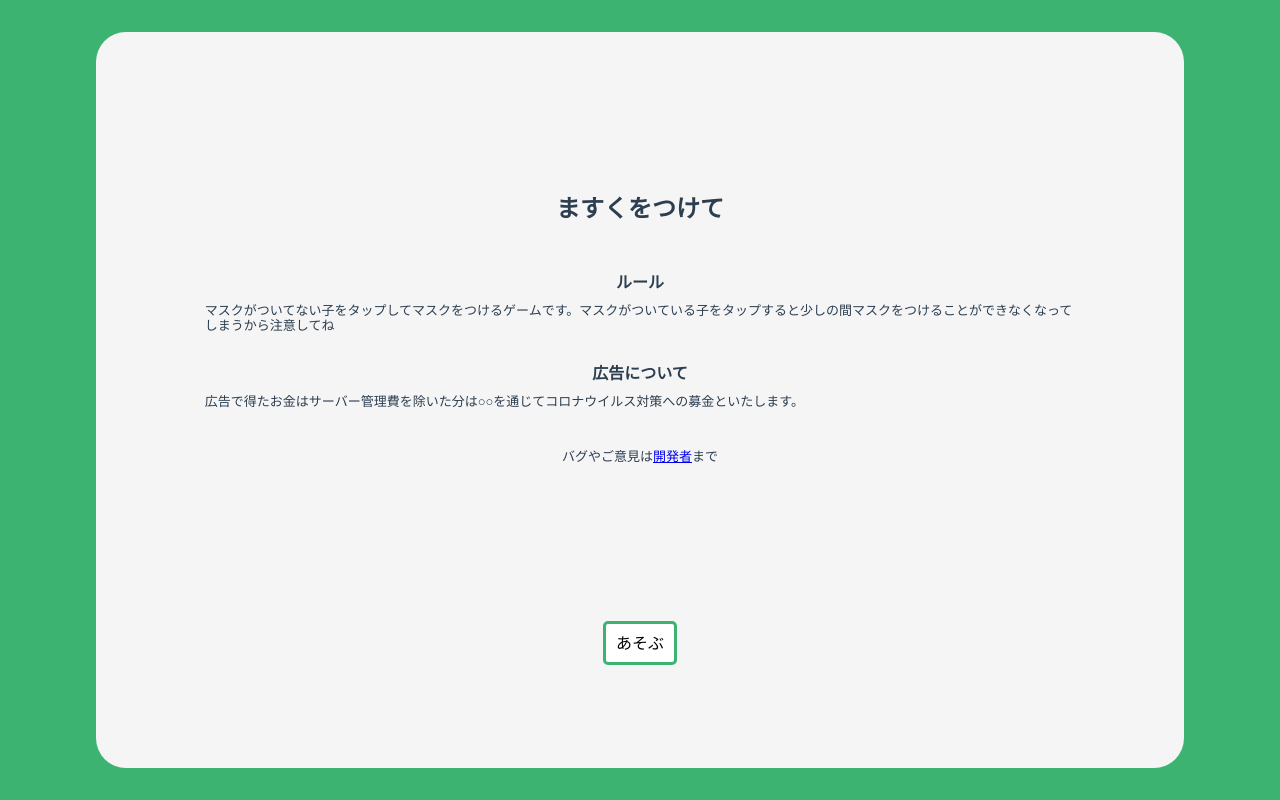
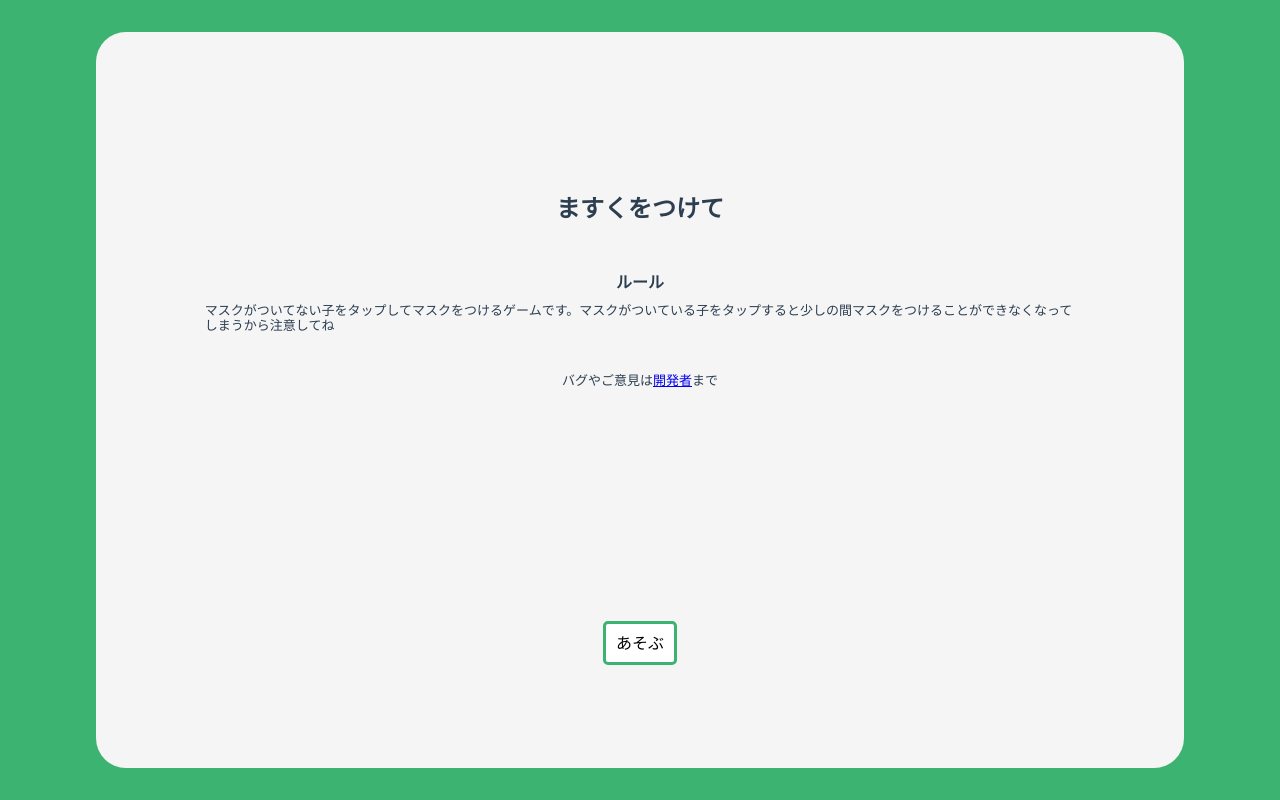
Before and after one commit to takumma/mask-game, a Vue app: page / in a window 1280 px wide. Built offline with nearby package versions, Linux system fonts and the light colour scheme; what vue-awesome-countdown would draw is missing.

Commit message:
twitterCardの追加とその他修正

```diff
--- a/public/index.html
+++ b/public/index.html
@@ -6,6 +6,11 @@
     <meta name="viewport" content="width=device-width,initial-scale=1.0">
     <link rel="icon" href="<%= BASE_URL %>favicon.ico">
     <title>ますくをつけて</title>
+    <meta name="twitter:card" content="summary_large_image">
+    <meta property="og:url" content="https://mask-game.tk/">
+    <meta property="og:title" content="ますくをつけて">
+    <meta property="og:description" content="マスクをつけて遊ぼう！">
+    <meta property="og:image" content="<%= BASE_URL %>card.jpg">
     <script data-ad-client="ca-pub-5412927648674907" async src="https://pagead2.googlesyndication.com/pagead/js/adsbygoogle.js"></script>
   </head>
   <body>
--- a/src/components/GameStage.vue
+++ b/src/components/GameStage.vue
@@ -77,10 +77,8 @@ export default {
   transform: translateX(-50%) translateY(-50%);
   width: 85%;
   height: 92%;
-  background-color: whitesmoke;
+  background-color: white;
   border-radius: 30px;
-  /*background-image: url(../../public/road.png);*/
-  background-image: url(../assets/logo.png);
   background-repeat: repeat;
   overflow: hidden;
 }
--- a/src/components/HomeStage.vue
+++ b/src/components/HomeStage.vue
@@ -4,10 +4,6 @@
     <div class="home-content">
       <h4 class="content-title">ルール</h4>
       <p class="content-text">マスクがついてない子をタップしてマスクをつけるゲームです。マスクがついている子をタップすると少しの間マスクをつけることができなくなってしまうから注意してね</p>
-    </div>
-    <div class="home-content">
-      <h4 class="content-title">広告について</h4>
-      <p class="content-text">広告で得たお金はサーバー管理費を除いた分は○○を通じてコロナウイルス対策への募金といたします。</p>
     </div>
     <p class="report content-text">バグやご意見は<a href="https://twitter.com/tak_kum_ma">開発者</a>まで</p>
     <button class="home-button" @click="StartGame">あそぶ</button>
```
Also changed, not shown: public/card.jpg (added).
